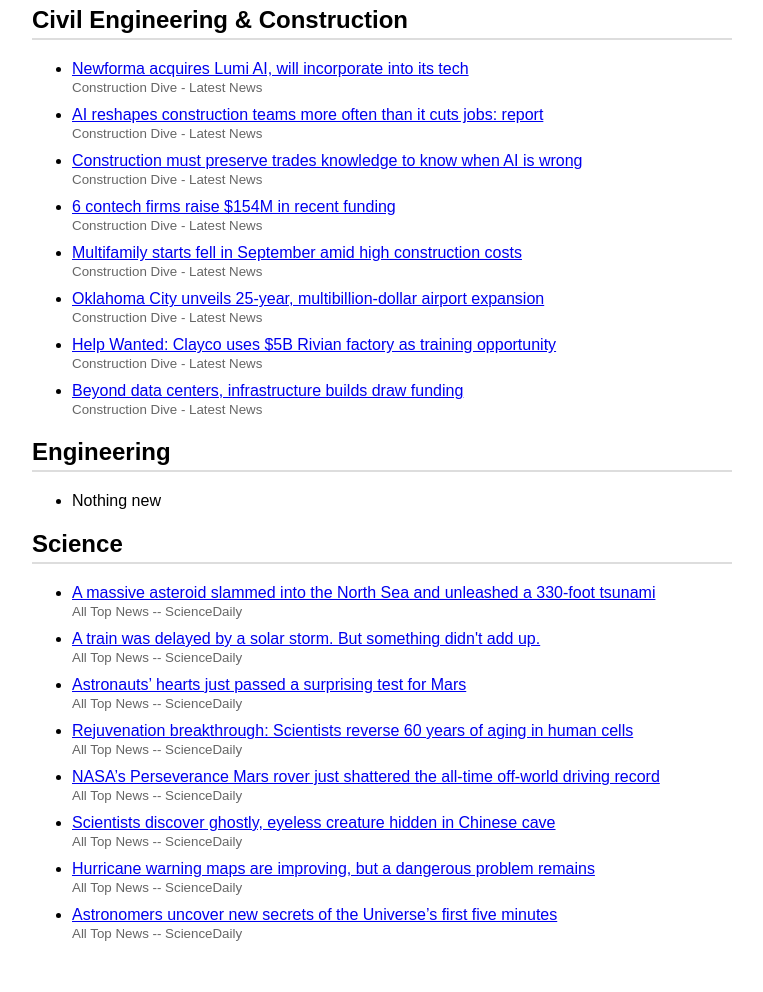
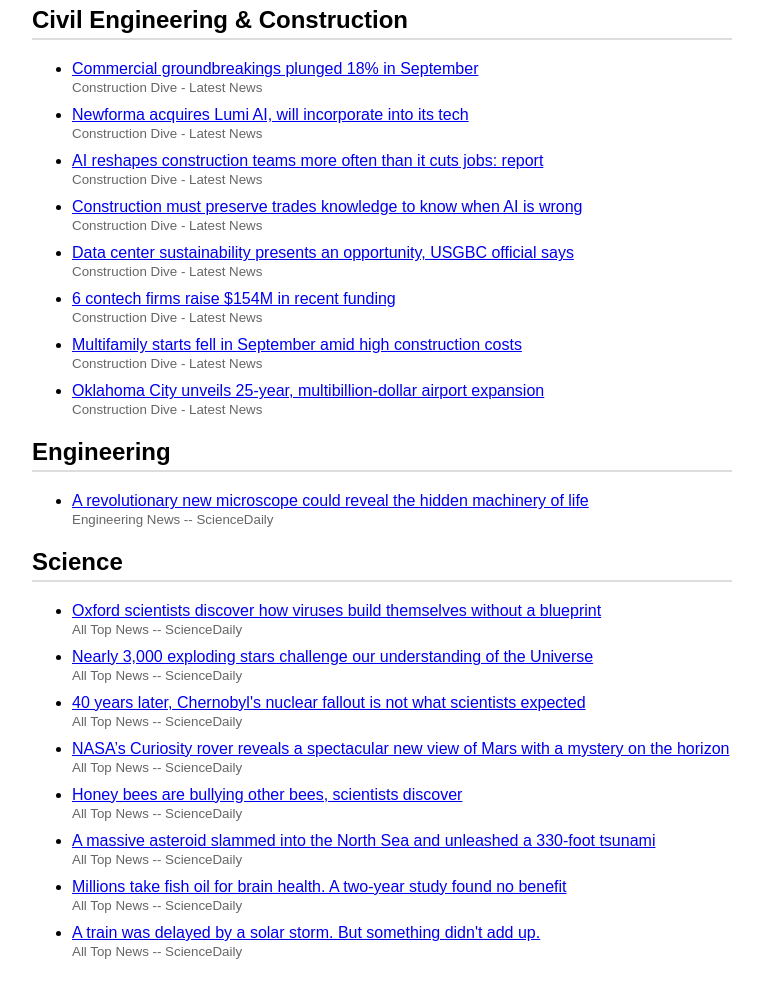
Before and after one commit to abdiwalihassanyusuf/daily-news, a plain HTML site: page index.html in a window 1280 px wide. Shown: the part 68-1060 px from the top of the page, without its empty margins (258-1021 px from the left). Drawn offline with Linux system fonts and the light colour scheme.

Commit message:
Daily news

```diff
--- a/index.html
+++ b/index.html
@@ -1,28 +1,28 @@
 <html><head><meta charset='utf-8'>
 <meta name='viewport' content='width=device-width, initial-scale=1'>
 <style>body{font-family:sans-serif;max-width:700px;margin:auto;padding:16px}h2{border-bottom:2px solid #ddd;padding-bottom:4px}li{margin:10px 0}small{color:#666}</style></head><body>
-<h1>Daily News - 22 October 2026</h1>
+<h1>Daily News - 23 October 2026</h1>
 <h2>Civil Engineering &amp; Construction</h2><ul>
+<li><a href='https://www.constructiondive.com/news/commercial-groundbreakings-plunged-september/833741/'>Commercial groundbreakings plunged 18% in September</a><br><small>Construction Dive - Latest News</small></li>
 <li><a href='https://www.constructiondive.com/news/newforma-acquires-lumi-ai/833635/'>Newforma acquires Lumi AI, will incorporate into its tech</a><br><small>Construction Dive - Latest News</small></li>
 <li><a href='https://www.constructiondive.com/news/construction-ai-reshape-teams-replace-jobs/833612/'>AI reshapes construction teams more often than it cuts jobs: report</a><br><small>Construction Dive - Latest News</small></li>
 <li><a href='https://www.constructiondive.com/news/preserve-trades-knowledge-when-ai-is-wrong/833505/'>Construction must preserve trades knowledge to know when AI is wrong</a><br><small>Construction Dive - Latest News</small></li>
+<li><a href='https://www.constructiondive.com/news/data-center-sustainability-presents-an-opportunity-usgbc-official-says/833701/'>Data center sustainability presents an opportunity, USGBC official says</a><br><small>Construction Dive - Latest News</small></li>
 <li><a href='https://www.constructiondive.com/news/contech-funding-miter-wint-civilgrid-buildcheck/833503/'>6 contech firms raise $154M in recent funding</a><br><small>Construction Dive - Latest News</small></li>
 <li><a href='https://www.constructiondive.com/news/multifamily-starts-fell-september-construction-costs/833562/'>Multifamily starts fell in September amid high construction costs</a><br><small>Construction Dive - Latest News</small></li>
 <li><a href='https://www.constructiondive.com/news/oklahoma-city-unveils-multibillion-dollar-airport-expansion/833513/'>Oklahoma City unveils 25-year, multibillion-dollar airport expansion</a><br><small>Construction Dive - Latest News</small></li>
-<li><a href='https://www.constructiondive.com/news/help-wanted-clayco-rivian-factory-training/833364/'>Help Wanted: Clayco uses $5B Rivian factory as training opportunity</a><br><small>Construction Dive - Latest News</small></li>
-<li><a href='https://www.constructiondive.com/news/constructions-other-news-infrastructure-projects-funding-keep-coming/833176/'>Beyond data centers, infrastructure builds draw funding</a><br><small>Construction Dive - Latest News</small></li>
 </ul>
 <h2>Engineering</h2><ul>
-<li>Nothing new</li>
+<li><a href='https://www.sciencedaily.com/releases/2026/10/261021231230.htm'>A revolutionary new microscope could reveal the hidden machinery of life</a><br><small>Engineering News -- ScienceDaily</small></li>
 </ul>
 <h2>Science</h2><ul>
+<li><a href='https://www.sciencedaily.com/releases/2026/10/261021231248.htm'>Oxford scientists discover how viruses build themselves without a blueprint</a><br><small>All Top News -- ScienceDaily</small></li>
+<li><a href='https://www.sciencedaily.com/releases/2026/10/261021231244.htm'>Nearly 3,000 exploding stars challenge our understanding of the Universe</a><br><small>All Top News -- ScienceDaily</small></li>
+<li><a href='https://www.sciencedaily.com/releases/2026/10/261021231241.htm'>40 years later, Chernobyl&#x27;s nuclear fallout is not what scientists expected</a><br><small>All Top News -- ScienceDaily</small></li>
+<li><a href='https://www.sciencedaily.com/releases/2026/10/261021231238.htm'>NASA’s Curiosity rover reveals a spectacular new view of Mars with a mystery on the horizon</a><br><small>All Top News -- ScienceDaily</small></li>
+<li><a href='https://www.sciencedaily.com/releases/2026/10/261021231227.htm'>Honey bees are bullying other bees, scientists discover</a><br><small>All Top News -- ScienceDaily</small></li>
 <li><a href='https://www.sciencedaily.com/releases/2026/10/261020085727.htm'>A massive asteroid slammed into the North Sea and unleashed a 330-foot tsunami</a><br><small>All Top News -- ScienceDaily</small></li>
+<li><a href='https://www.sciencedaily.com/releases/2026/10/261020085427.htm'>Millions take fish oil for brain health. A two-year study found no benefit</a><br><small>All Top News -- ScienceDaily</small></li>
 <li><a href='https://www.sciencedaily.com/releases/2026/10/261020085021.htm'>A train was delayed by a solar storm. But something didn&#x27;t add up.</a><br><small>All Top News -- ScienceDaily</small></li>
-<li><a href='https://www.sciencedaily.com/releases/2026/10/261020085016.htm'>Astronauts’ hearts just passed a surprising test for Mars</a><br><small>All Top News -- ScienceDaily</small></li>
-<li><a href='https://www.sciencedaily.com/releases/2026/10/261020085013.htm'>Rejuvenation breakthrough: Scientists reverse 60 years of aging in human cells</a><br><small>All Top News -- ScienceDaily</small></li>
-<li><a href='https://www.sciencedaily.com/releases/2026/10/261020084818.htm'>NASA’s Perseverance Mars rover just shattered the all-time off-world driving record</a><br><small>All Top News -- ScienceDaily</small></li>
-<li><a href='https://www.sciencedaily.com/releases/2026/10/261019093445.htm'>Scientists discover ghostly, eyeless creature hidden in Chinese cave</a><br><small>All Top News -- ScienceDaily</small></li>
-<li><a href='https://www.sciencedaily.com/releases/2026/10/261019093443.htm'>Hurricane warning maps are improving, but a dangerous problem remains</a><br><small>All Top News -- ScienceDaily</small></li>
-<li><a href='https://www.sciencedaily.com/releases/2026/10/261019093442.htm'>Astronomers uncover new secrets of the Universe’s first five minutes</a><br><small>All Top News -- ScienceDaily</small></li>
 </ul>
 </body></html>
```
